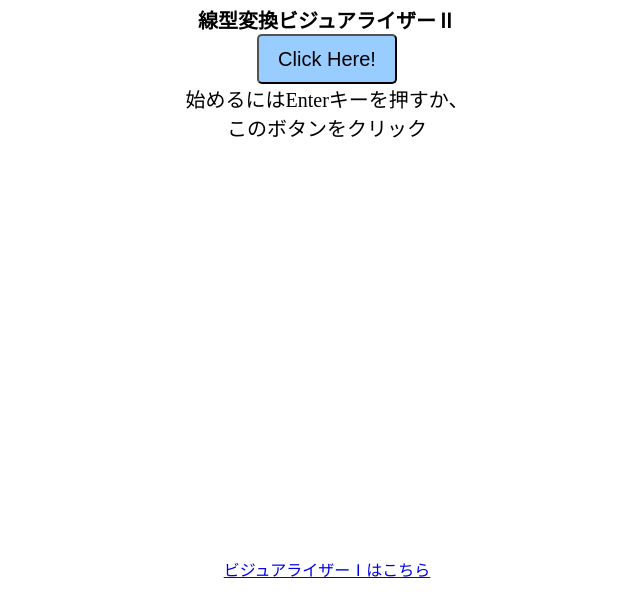
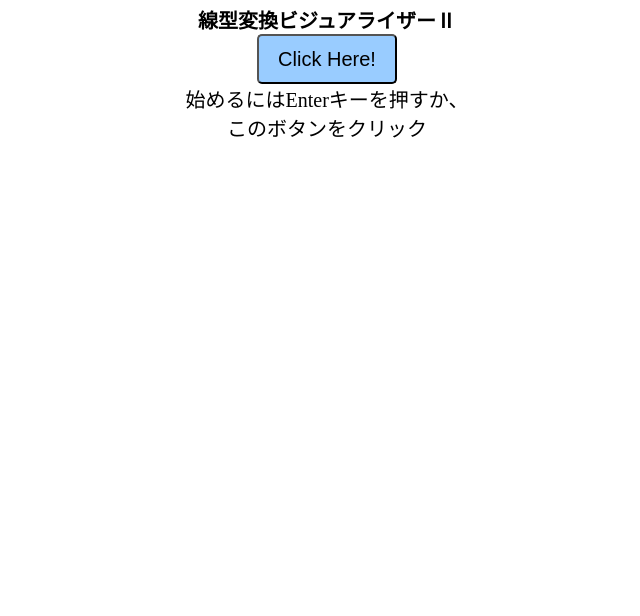
Before and after one commit to inaridarkfox4231/LT_2, a plain HTML site: page index.html in a window 1280 px wide. Shown: the whole page, without its empty margins (313-953 px from the left). Drawn offline with nearby package versions, Linux system fonts and the light colour scheme.

Commit message:
Ⅰへのリンク、やめた

```diff
--- a/index.html
+++ b/index.html
@@ -30,9 +30,6 @@
       <button id = "Enterbutton">Enter</button>
       <b id = "state" class = "text">待機中</b>
     </div>
-    <div class = "link">
-      <a href = "https://inaridarkfox4231.github.io/LT/">ビジュアライザーⅠはこちら</a>
-    </div>
     <script src = "./src/script.js"></script>
   </body>
 </html>
```
